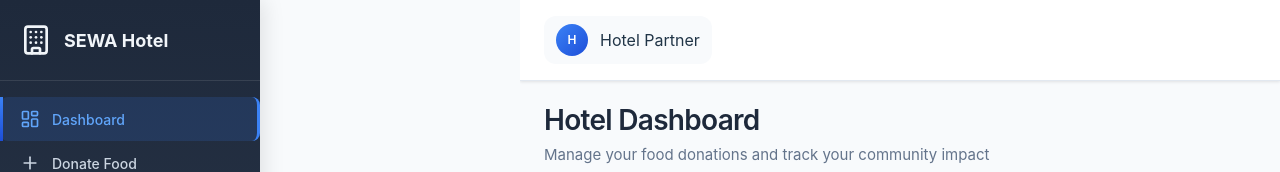
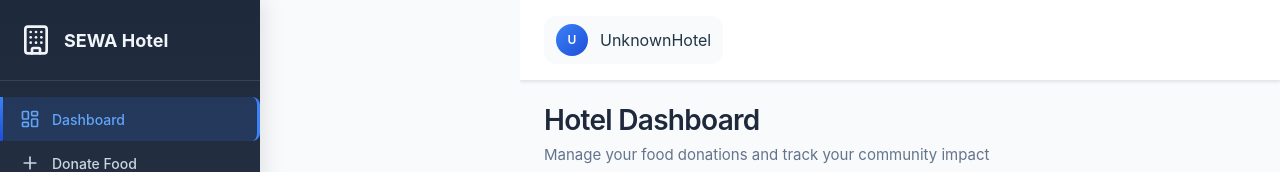
Before and after one commit to vineet358/SEWA, a React (Vite) app in the folder sewa-project/frontend/: page /hotel in a window 1280 px wide. Shown: the top 172 px of the page. Built offline with nearby package versions, Linux system fonts and the light colour scheme; no server answers.

Commit message:
Update Dashboard.jsx

```diff
--- a/sewa-project/frontend/src/pages/Hotel/Dashboard.jsx
+++ b/sewa-project/frontend/src/pages/Hotel/Dashboard.jsx
@@ -209,8 +209,9 @@ const HotelDashboard = () => {
           </button>
           <div className="topbar-actions">
             <div className="user-profile">
-              <div className="user-avatar">H</div>
-              <span>Hotel Partner</span>
+            <div className="user-avatar">{hotelName[0].toUpperCase() }</div>
+              <span>{hotelName}</span>
+
             </div>
           </div>
         </div>
```
